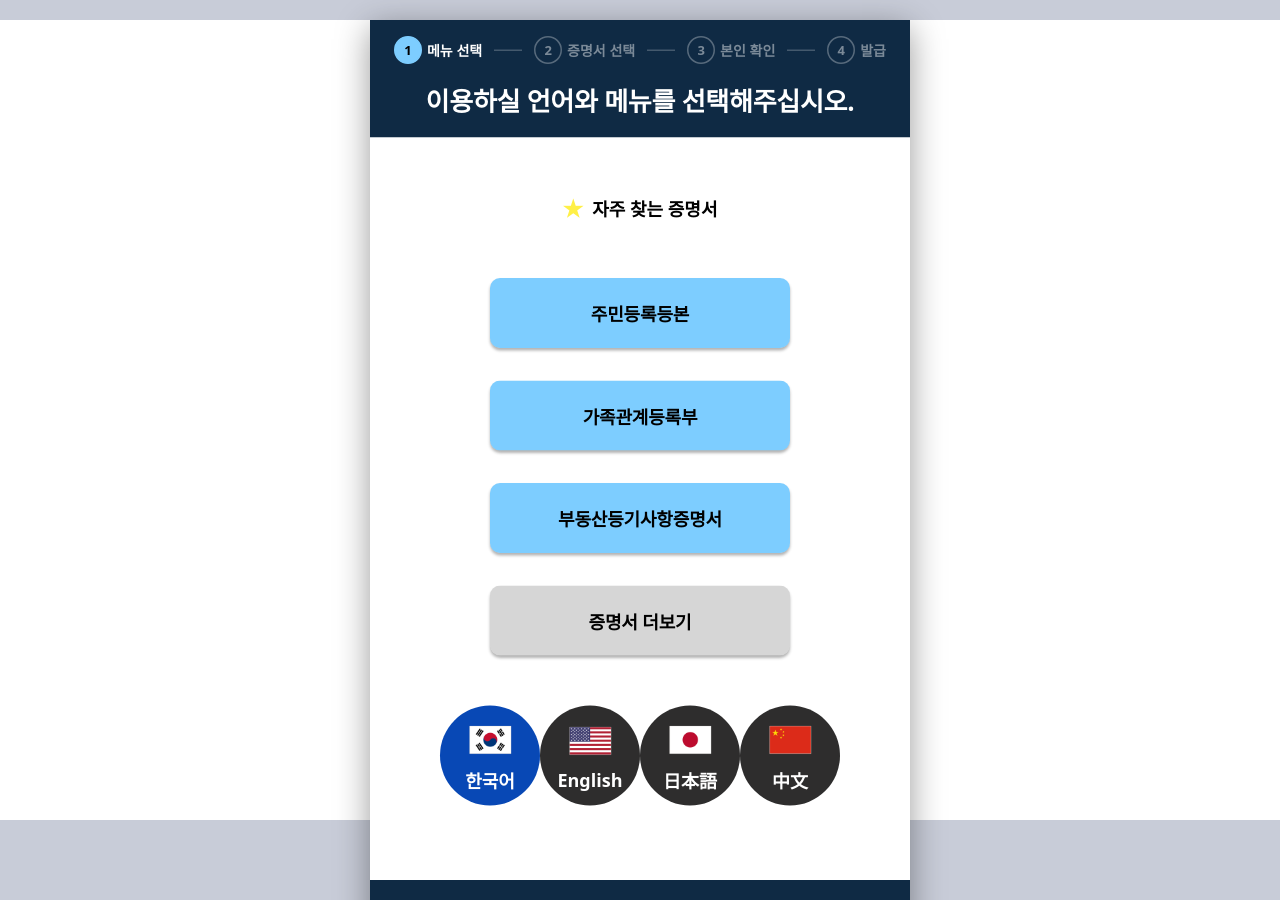
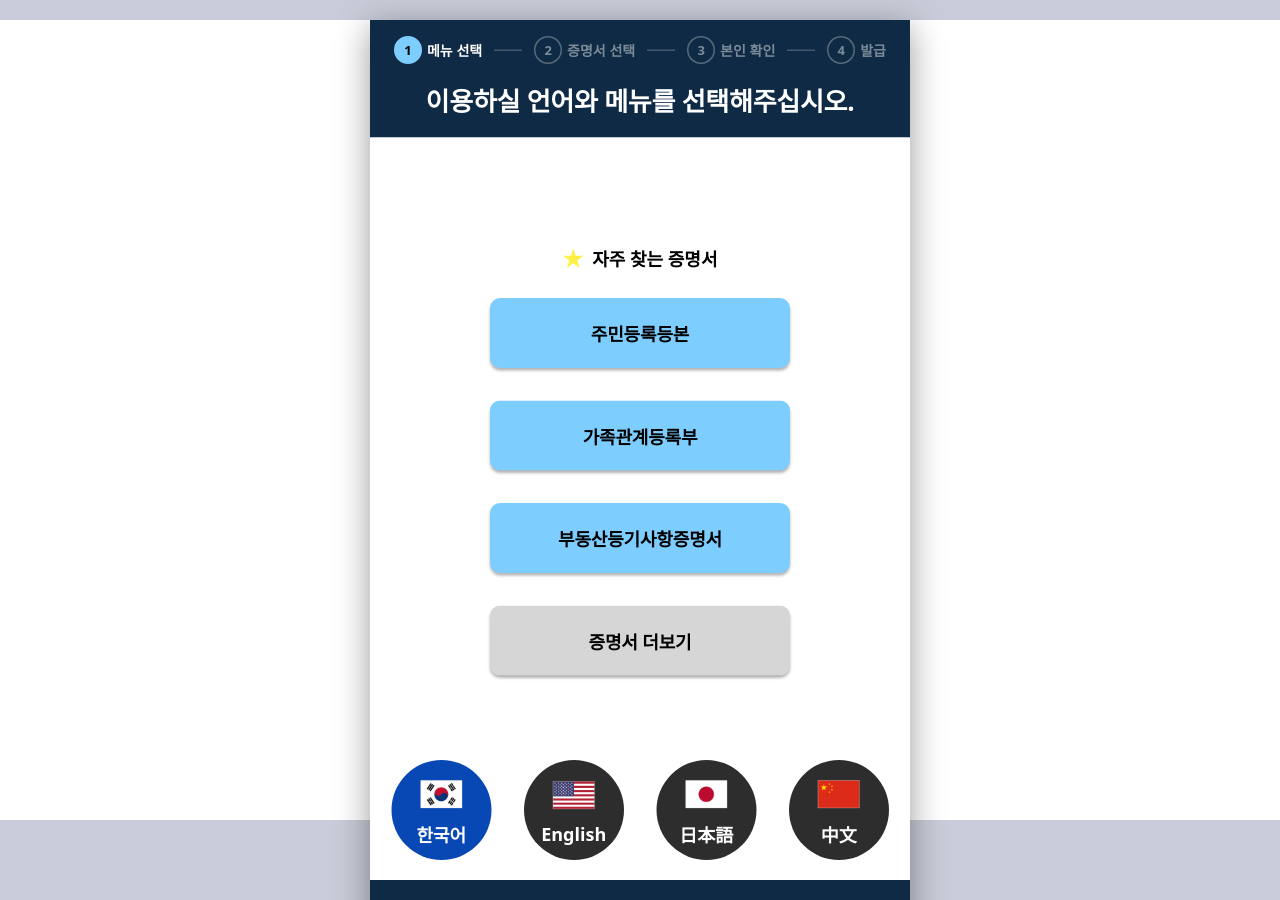
Before and after one commit to jyhyun0701-hash/inclusive-kiosk, a React (Vite) app in the folder frontend/: page / in a window 1280 px wide. Shown: the top 900 px of the page. Built offline with nearby package versions, Linux system fonts and the light colour scheme.

Commit message:
- modify - mainPage css, CategorySearchPage css

```diff
--- a/frontend/src/assets/styles/kiosk.css
+++ b/frontend/src/assets/styles/kiosk.css
@@ -274,17 +274,16 @@ html, body {
   transition: background 0.15s;
   outline: none;
 }
-.cert-btn:hover { background: var(--blue-focus); }
+.cert-btn:hover         { background: var(--blue-focus); }
 .cert-btn.focused,
 .cert-btn:focus-visible { border-color: var(--yellow); box-shadow: 0 0 0 6px rgba(255,215,0,0.35); }
-.cert-btn.gray       { background: var(--gray-mid); color: var(--text); }
-.cert-btn.gray:hover { background: #b8b8b8; }
+.cert-btn.gray          { width: 600px; background: var(--gray-mid); color: var(--text); }
+.cert-btn.gray:hover    { background: #b8b8b8; }
 
 /* 언어 선택 */
 .lang-selector {
   display: flex;
-  justify-content: space-between;
-  padding: 40px 40px; /* 좌우 여백 */
+  gap: 65px;
 }
 .lang-btn {
   width: 200px; height: 200px;
@@ -828,27 +827,28 @@ html, body {
   align-items: center;
   justify-content: center;
   min-height: 100%;
-  gap: 60px;
 }
 
-/* ── IssuancePage: 발급 완료 내용 중앙 정렬 ──────────────────── */
+/* ── IssuancePage: 발급 완료 내용 ──────────────────── */
 .content-wrap-issuance {
   display: flex;
   flex-direction: column;
   align-items: center;
   width: 100%;
+  margin: 150px auto;
+  gap: 40px;
 }
 .content-wrap-issuance .status-card,
 .content-wrap-issuance .issue-table,
 .content-wrap-issuance .cert-btn {
   width: 100%;
-  max-width: 826px;
+  max-width: 790px;
 }
 .content-wrap-issuance .issue-table {
   margin: 24px 0;
 }
 
-/* ── IdentityVerificationPage: 본인확인 내용 중앙 정렬 ──────── */
+/* ── IdentityVerificationPage: 본인확인 내용 ──────── */
 .content-wrap-verify {
   display: flex;
   flex-direction: column;
--- a/frontend/src/pages/CategorySearchPage.tsx
+++ b/frontend/src/pages/CategorySearchPage.tsx
@@ -81,6 +81,22 @@ const CategorySearchPage: React.FC<CategorySearchPageProps> = ({
       <main className="kiosk-content">
         {isMagnified && <NavPad onNavigate={navigate} />}
         <div ref={wrapRef} className="content-scroll-wrap">
+          <button
+               onClick={onSearchClick}
+               style={{
+                 position: 'absolute', bottom: '30px', right: '40px', zIndex: 50,
+                 height: '110px', padding: '0 36px',
+                 background: 'var(--gray-mid)', color: 'var(--text)',
+                 border: 'none', borderRadius: 'var(--r)',
+                 fontFamily: 'inherit', fontSize: 'var(--fs-btn-lg)', fontWeight: 700,
+                 cursor: 'pointer', display: 'flex', alignItems: 'center', gap: '12px',
+                 whiteSpace: 'nowrap'
+               }}
+               aria-label="증명서 검색"
+             >
+               <img src={imgSearch} alt="search" />
+               증명서 검색
+             </button>
           <div ref={innerRef} className="content-wrap-category">
           {/* 섹션 헤더 */}
           <div className="section-label">
@@ -132,19 +148,6 @@ const CategorySearchPage: React.FC<CategorySearchPageProps> = ({
               </div>
             </>
           )}
-
-          {/* 증명서 검색 전환 */}
-          <button
-            className="search-type-btn"
-            onClick={onSearchClick}
-            data-tabfocus="Y"
-            data-tabgroup="cat-bottom"
-            data-ttsmsg="증명서 검색"
-            tabIndex={0}
-          >
-            <img src={imgSearch} alt="search" />
-            증명서 검색
-          </button>
           </div>
         </div>
       </main>
--- a/frontend/src/pages/MainPage.tsx
+++ b/frontend/src/pages/MainPage.tsx
@@ -59,7 +59,8 @@ const MainPage: React.FC<MainPageProps> = ({
       <main className="kiosk-content content-verify">
         {isMagnified && <NavPad onNavigate={navigate} />}
         <div ref={wrapRef} className="content-scroll-wrap">
-          <div ref={innerRef} className="content-wrap-main">
+          <div ref={innerRef} className="content-wrap-main" style={{ display: 'flex', flexDirection: 'column', minHeight: '100%' }}>
+          <div className="main-content-top" style={{ flex: 1, display: 'flex', flexDirection: 'column', justifyContent: 'center' }}>
           <div className="section-title">
             <span className="star">★</span>
             <span>{QUICK_LABEL[language]}</span>
@@ -92,7 +93,8 @@ const MainPage: React.FC<MainPageProps> = ({
               {MORE_LABEL[language]}
             </button>
           </div>
-          <div className="lang-selector">
+          </div>
+          <div className="lang-selector" style={{ marginTop: 'auto', paddingBottom: '0' }}>
             {LANG_LIST.map((l, idx) => (
               <button
                 key={l.code}
```
